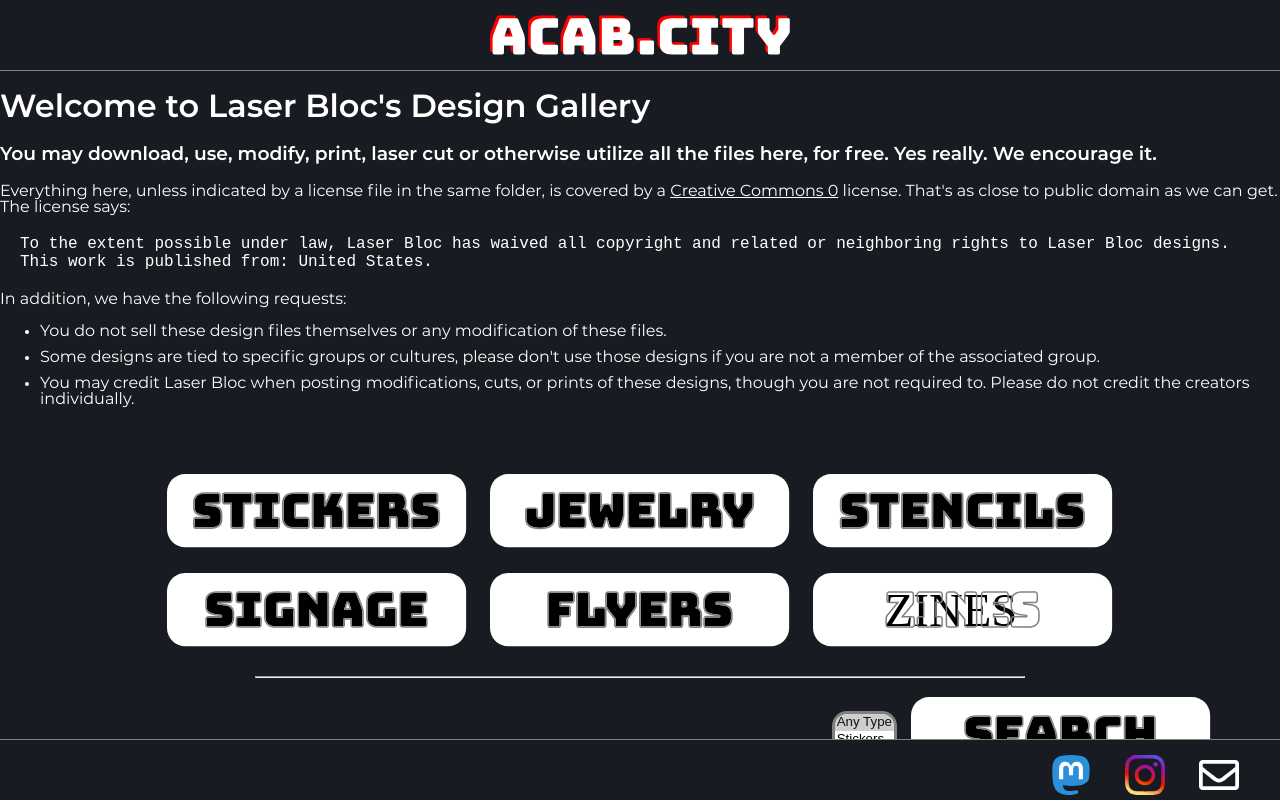
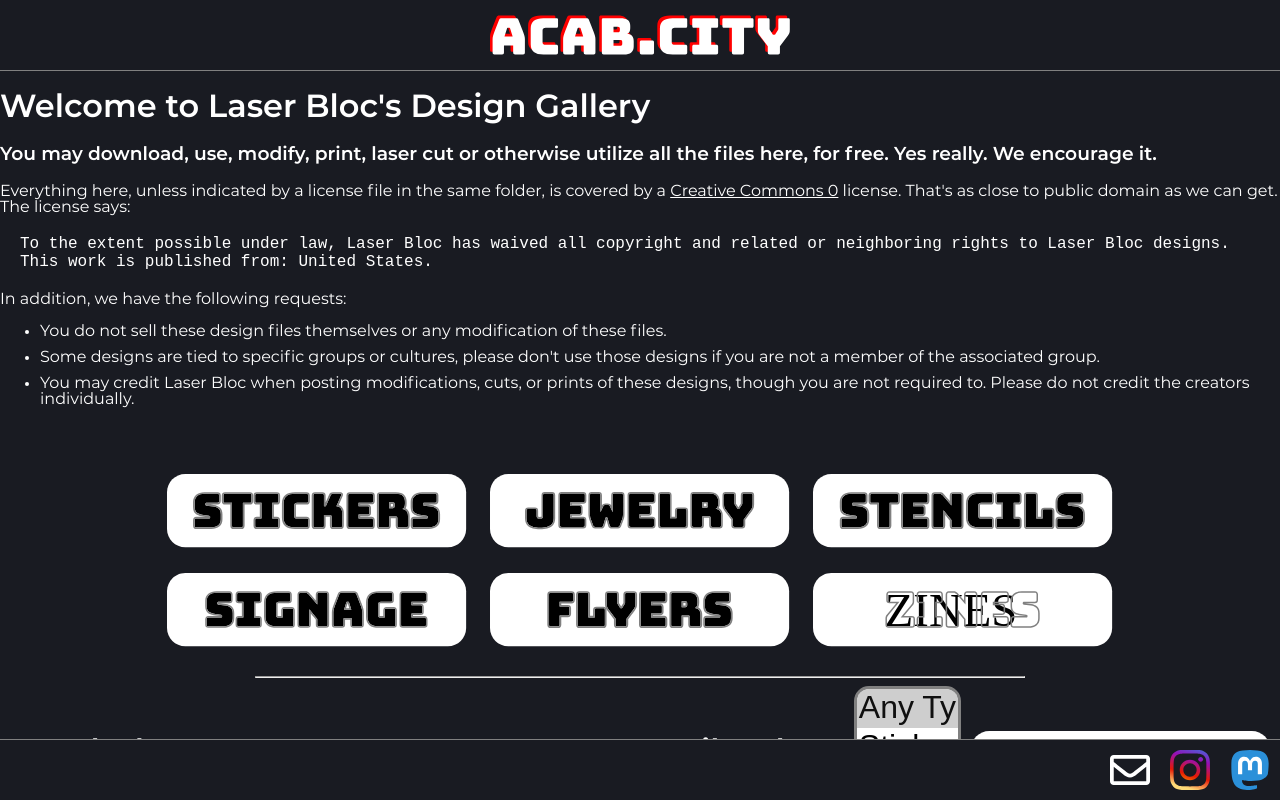
Before and after one commit to hkolbeck/design-host, a website: page site/index.html in a window 1280 px wide. Drawn offline with Linux system fonts and the light colour scheme; no server answers; files whose address does not match are found by name.

Commit message:
Tweak a bunch of css

```diff
--- a/site/style/common.css
+++ b/site/style/common.css
@@ -70,7 +70,8 @@
 }
 
 .footer {
-    text-align: right;
+    display: flex;
+    flex-direction: row-reverse;
     position: fixed;
     bottom: 0;
     width: 100%;
@@ -80,13 +81,14 @@
 }
 
 .social-logos {
-    padding-right: 2vw;
+    display: flex;
+    flex-direction: row-reverse;
 }
 
 .social-logo {
     height: 40px;
     width: 40px;
-    margin: 15px 15px 5px;
+    padding: 10px;
 }
 
 .not-found-content {
--- a/site/style/index.css
+++ b/site/style/index.css
@@ -23,18 +23,23 @@
 }
 
 #search {
-    display: block;
-    text-align: center;
+    display: flex;
+    flex-direction: row;
+    align-items: center;
+    justify-content: center;
+    width: 100%;
 }
 
 #search-input {
     border-radius: 15px;
     border: 3px solid #808080;
+    font-size: 2rem;
 }
 
 #type-filter {
     border-radius: 15px;
     border: 3px solid #808080;
+    font-size: 2rem;
 }
 
 .search-label {
```
Also changed, not shown: site/gallery.html (+0 -2 lines), site/search.html (+0 -16 lines), site/style/gallery.css (+5 -3 lines).
